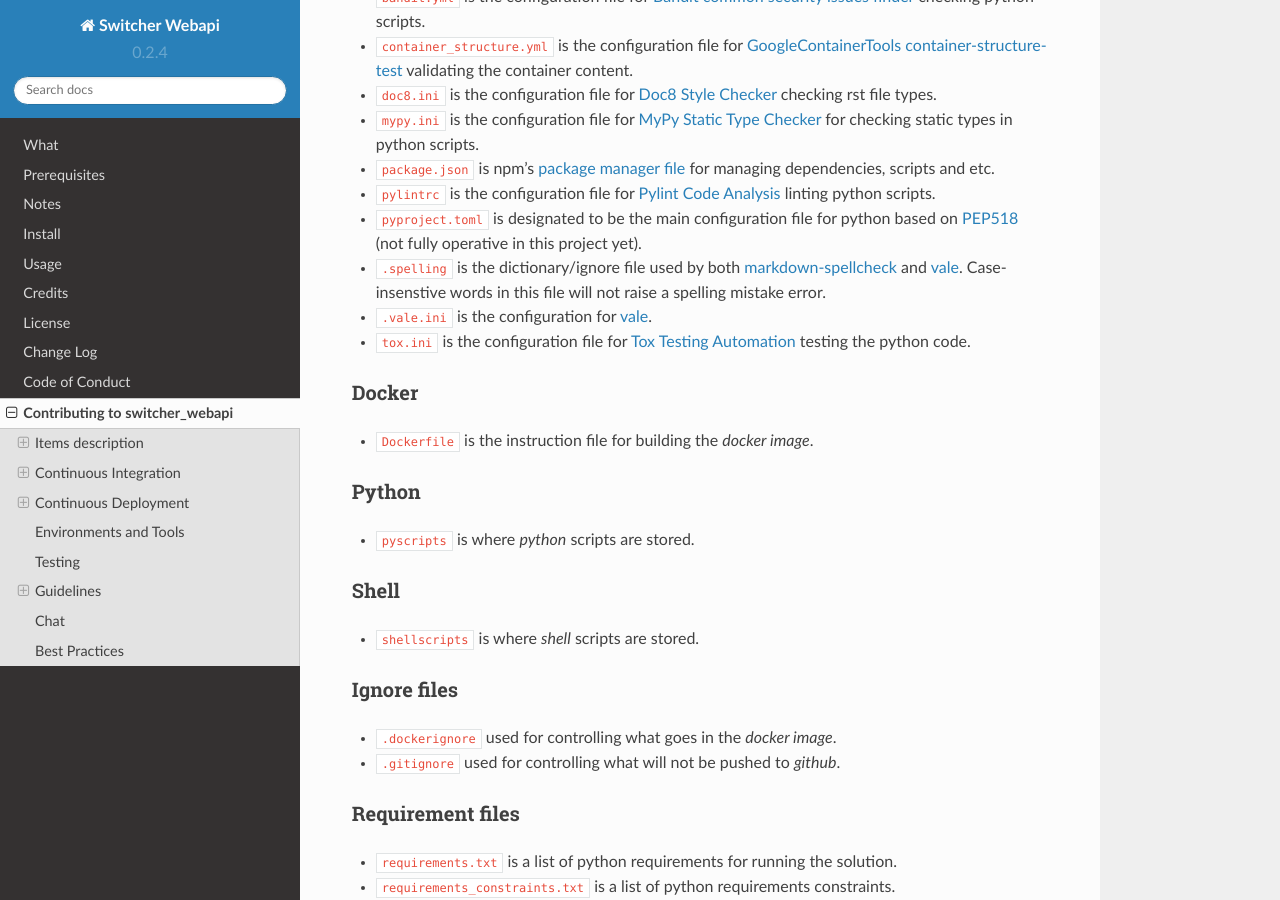
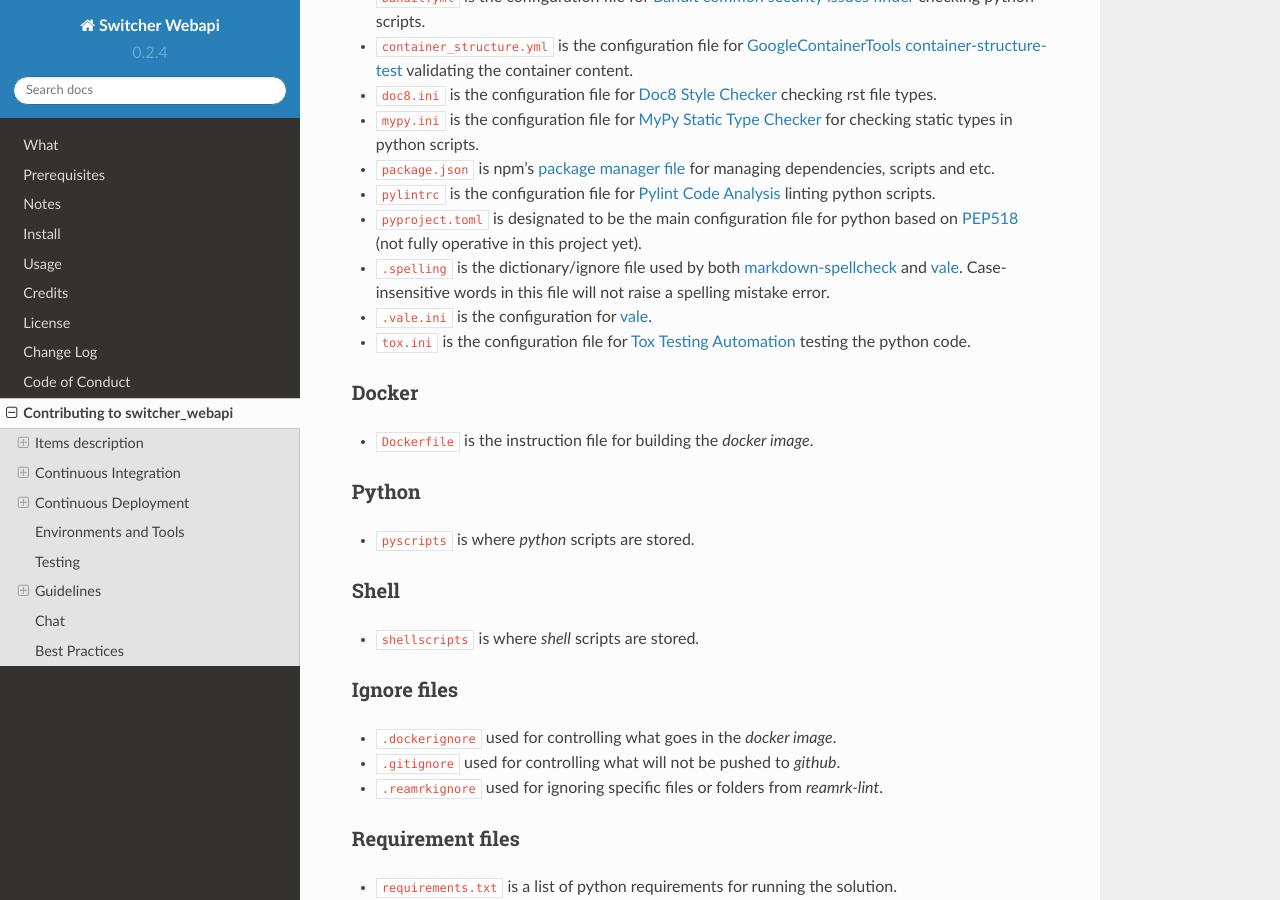
Before and after one commit to TomerFi/switcher_webapi, a Sphinx documentation site: the page built from docs/source/contributing.rst, in a window 1280 px wide and 900 px high, scrolled down 1503 px. Built offline with Sphinx 7.4.7 and the Read the Docs theme 2.0.0, drawn with Linux system fonts in a browser that asks for light colours; some of the changed text lies outside the part shown.

Commit message:
Spelling fix.

```diff
--- a/docs/source/contributing.rst
+++ b/docs/source/contributing.rst
@@ -60,7 +60,7 @@ Configuration files
     (not fully operative in this project yet).
 
 *   ``.spelling`` is the dictionary/ignore file used by both `markdown-spellcheck`_ and vale_.
-    Case-insenstive words in this file will not raise a spelling mistake error.
+    Case-insensitive words in this file will not raise a spelling mistake error.
 
 *   ``.vale.ini`` is the configuration for vale_.
 
@@ -86,6 +86,7 @@ Ignore files
 
 *   ``.dockerignore`` used for controlling what goes in the *docker image*.
 *   ``.gitignore`` used for controlling what will not be pushed to *github*.
+*   ``.reamrkignore`` used for ignoring specific files or folders from *reamrk-lint*.
 
 Requirement files
 -----------------
@@ -231,6 +232,8 @@ Environments and Tools
     *   `remark-lint`_ uses a couple of presets and tools, all can be found under the dependencies
         key in ``package.json``.
 
+    *   `remark-lint`_ ignore list is the file ``.remarkignore``.
+
     *   `remark-lint`_ is configured with ``.remarkrc``.
 
 *   *NPM Package*: `markdown-spellcheck`_ for checking the project *markdown* files for spelling
--- a/docs/source/license.rst
+++ b/docs/source/license.rst
@@ -1,4 +1,5 @@
 .. vale 18F.Quotes = NO
+
 License
 *******
 
```
Also changed, not shown: other parts of docs/source/contributing.rst (+1 -1 lines), CONTRIBUTING.md (+6 -2 lines), 1 other file.
